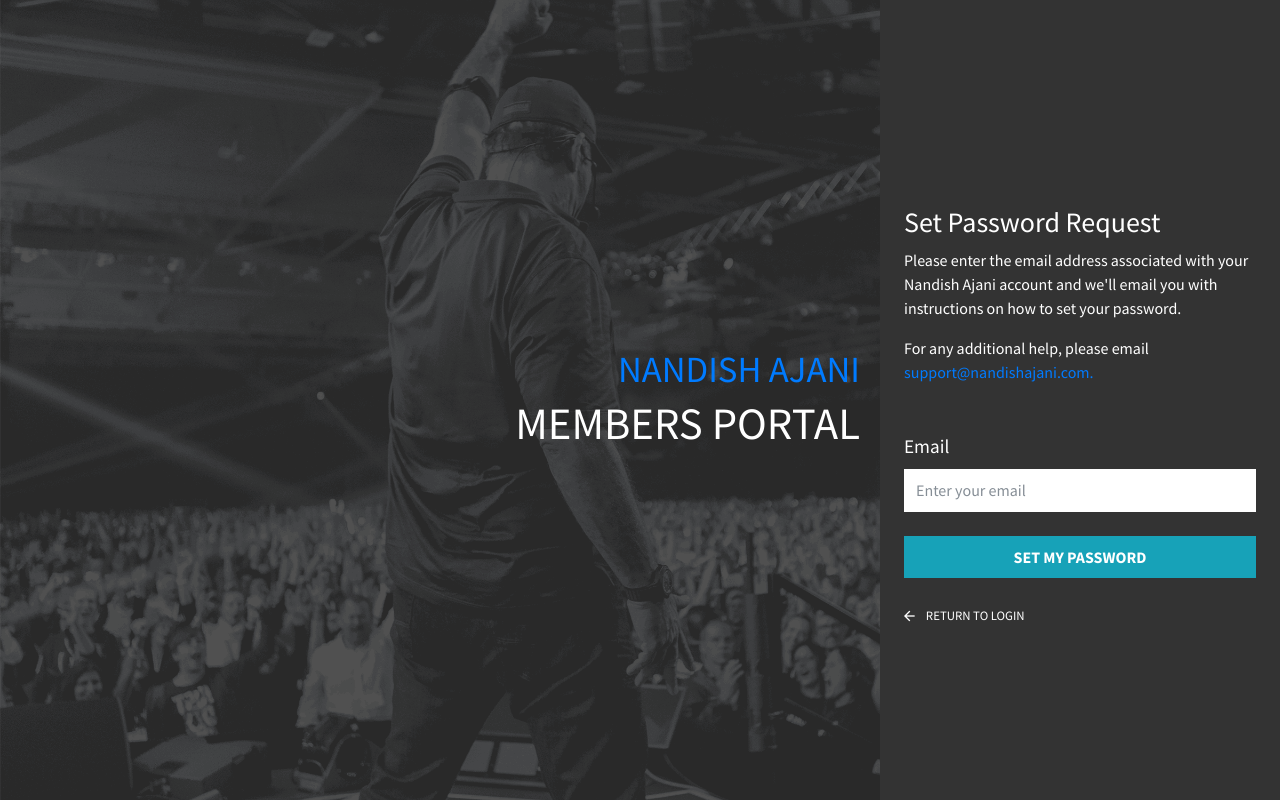
After one commit to atharshsharma/blog, a PHP site: page /pages/password-screen.php in a window 1280 px wide. The commit adds this page. Run offline with PHP 8.4, Linux system fonts and the light colour scheme.

Commit message:
design login page

```diff
--- a/css/scss/_pages.scss
+++ b/css/scss/_pages.scss
@@ -2,4 +2,4 @@
 @import "pages/about";
 @import "pages/blog";
 @import "pages/blog-post";
-@import "pages/contact-us";
+@import "pages/login";
--- a/css/scss/components/_header.scss
+++ b/css/scss/components/_header.scss
@@ -6,6 +6,10 @@
         right: 0;
         top: 0;
         z-index: 999;
+    }
+    &.bg-header{
+        position: relative;
+        background-color: #000000;
     }
     .menu-toggle {
         .bar-w {
--- /dev/null
+++ b/css/scss/pages/_login.scss
@@ -0,0 +1,61 @@
+.contact-us {
+    .banner-img {
+        @include img-inbg;
+        height: 100vh;
+        box-sizing: border-box;
+        display: flex;
+        align-items: center;
+        justify-content: flex-end;
+
+        .text-head {
+            position: absolute;
+            top: 50%;
+            right: 0%;
+            transform: translate(0%, -50%);
+            margin-right: 420px;
+
+            .name {
+                font-size: 2.3rem;
+            }
+
+            .sub-title {
+                font-size: calc(2rem + 1vw);
+            }
+        }
+    }
+
+    .form-section {
+        width: 400px;
+        background-color: #333333;
+        height: 100vh;
+        display: flex;
+        align-items: center;
+        z-index: 99;
+
+        label {
+            font-size: 1.2rem;
+        }
+
+        .form-control {
+            border-radius: 0;
+            padding: 0.6rem 0.75rem;
+            border: 0;
+        }
+
+        .password-text {
+            font-size: .8rem;
+        }
+
+        .svg-icon {
+            vertical-align: bottom;
+        }
+    }
+    .back-arrow{
+        font-size: 1rem;
+        color: #ffffff;
+        vertical-align: middle;
+    }
+    .btn-div{
+        cursor: pointer;
+    }
+}
--- a/inc/nav.php
+++ b/inc/nav.php
@@ -1,4 +1,4 @@
-<header class="site-header banner-header w-100 pt-5">
+<header class="site-header banner-header w-100 pt-5 <?php echo $HeaderClass ?>">
 	<div class="w-100 d-inline-block">
 		<div class="container">
 			<div class="site-logo float-left mt-lg-3">
@@ -35,7 +35,7 @@
 						<a href="#" class="d-block p-3 p-lg-0 text-white">Our Team</a>
 					</li>
 					<li class="d-lg-inline-block p-lg-3">
-						<a href="#" class="d-block p-3 p-lg-0 text-white">Contact Us</a>
+						<a href="login.php" class="d-block p-3 p-lg-0 text-white">Login</a>
 					</li>
 					<li class="search-icon d-lg-inline-block d-sm-none d-inline-block align-middle">
 						<span><i class="zmdi zmdi-search text-white font-weight-bold"></i></span>
--- a/index.php
+++ b/index.php
@@ -17,7 +17,9 @@
                     <li><a href="pages/about.php" target="_blank">About page</a></li>
                     <li><a href="pages/blog.php" target="_blank">Blog page</a></li>
                     <li><a href="pages/blog-post.php" target="_blank">Blog-post page</a></li>
-                    <li><a href="pages/contact-us.php" target="_blank">Contact-us Page</a></li>
+                    <li><a href="pages/login.php" target="_blank">Login Page</a></li>
+                    <li><a href="pages/password-screen.php" target="_blank">password-screen</a></li>
+                    <li><a href="pages/password-screen.php" target="_blank">Contact Us</a></li>
                 </ul>
             </div>
         </div>
--- a/pages/about.php
+++ b/pages/about.php
@@ -1,5 +1,6 @@
 <?php include_once '../inc/head.php';?>
 <body>
+	<?php $HeaderClass = ' ';?>
 	<?php include_once '../inc/nav.php';?>
 	<main class="about-page">
 		<div class="banner-section">
--- a/pages/home.php
+++ b/pages/home.php
@@ -1,5 +1,6 @@
 <?php include_once '../inc/head.php';?>
 <body>
+	<?php $HeaderClass = ' ';?>
 	<?php include_once '../inc/nav.php';?>
 	<main>
 		<!-- <div class="banner-section">
--- /dev/null
+++ b/pages/password-screen.php
@@ -0,0 +1,50 @@
+<?php include_once '../inc/head.php';?>
+<body>
+
+	<main class="contact-us">
+		<div>
+			<div class="banner-img" style="background-image: url('../images/contact-banner-img.jpg');">
+
+				<div class="text-head text-white">
+					<p class="text-uppercase mb-0 name text-right text-primary">Nandish Ajani</p>
+					<h3 class="text-uppercase sub-title">Members Portal</h3>
+				</div>
+				<div class="form-section p-4">
+					<form class="w-100">
+						<div class="my-5">
+							<h3 class="text-white">Set Password Request</h3>
+							<p class="text-white">
+								Please enter the email address associated with your Nandish Ajani account and we'll email you with instructions on how to set your password.
+							</p>
+							<p class="text-white">
+								For any additional help, please email
+								<a href="#">support@nandishajani.com.</a>
+
+							</p>
+						</div>
+
+						<div class="form-group">
+    						<label class="text-white">Email</label>
+    						<input type="email" class="form-control" placeholder="Enter your email" required="">
+  						</div>
+  						<div class="my-4">
+							<button class="btn btn-info text-uppercase py-2 rounded-0 text-white px-4 btn-block font-weight-bold btn-div">Set my password</button>
+						</div>
+						<div>
+							<div class="my-3">
+								<a href="contact-us.php">
+									<span class="pr-2">
+										<i class="zmdi zmdi-arrow-left back-arrow"></i>
+									</span>
+									<p class=" text-uppercase font-weight-medium text-white d-inline-block mb-0 password-text">Return to login</p>
+								</a>
+							</div>
+						</div>
+					</form>
+				</div>
+			</div>
+		</div>
+
+	</main>
+</body>
+</html>
```
Also changed, not shown: css/scss/pages/_contact-us.scss (deleted, +0 -42 lines), pages/contact-us.php (+4 -42 lines), pages/login.php (added, +47 -0 lines), css/style.css, 1 other file.
